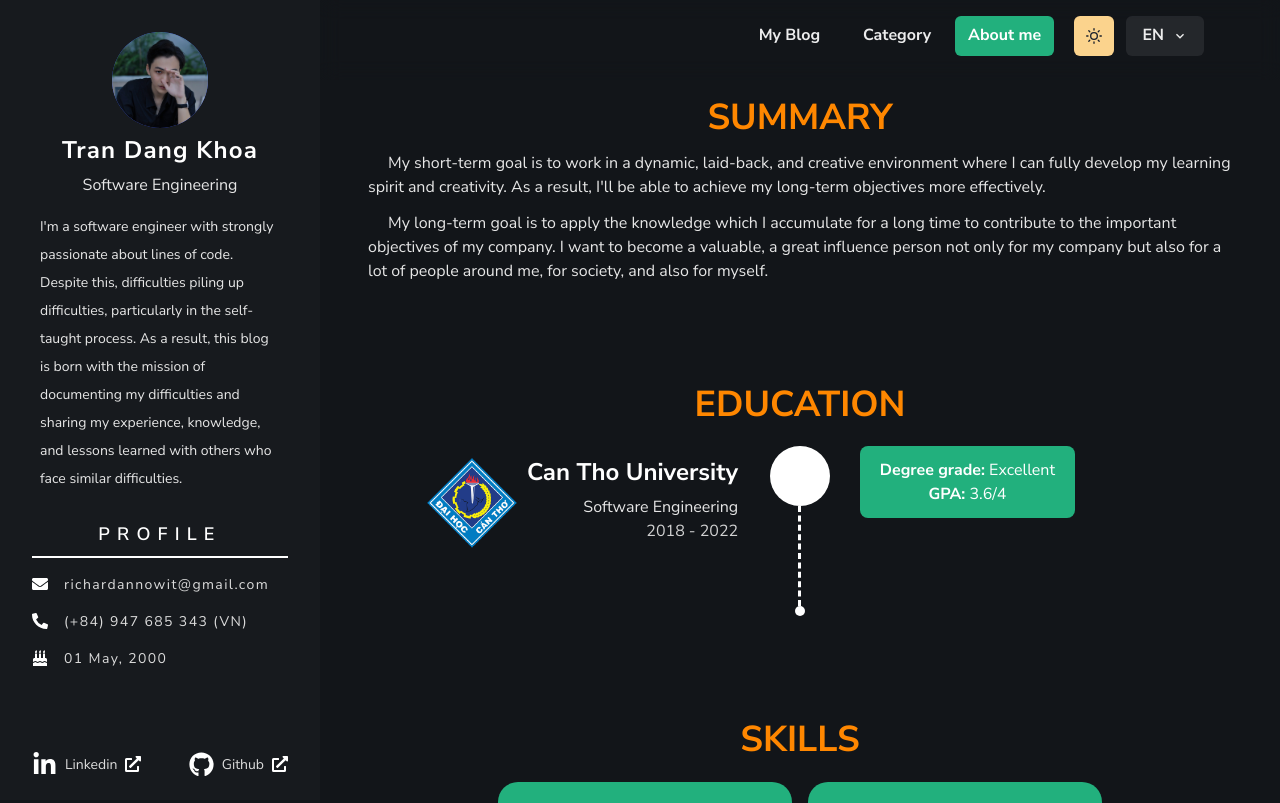
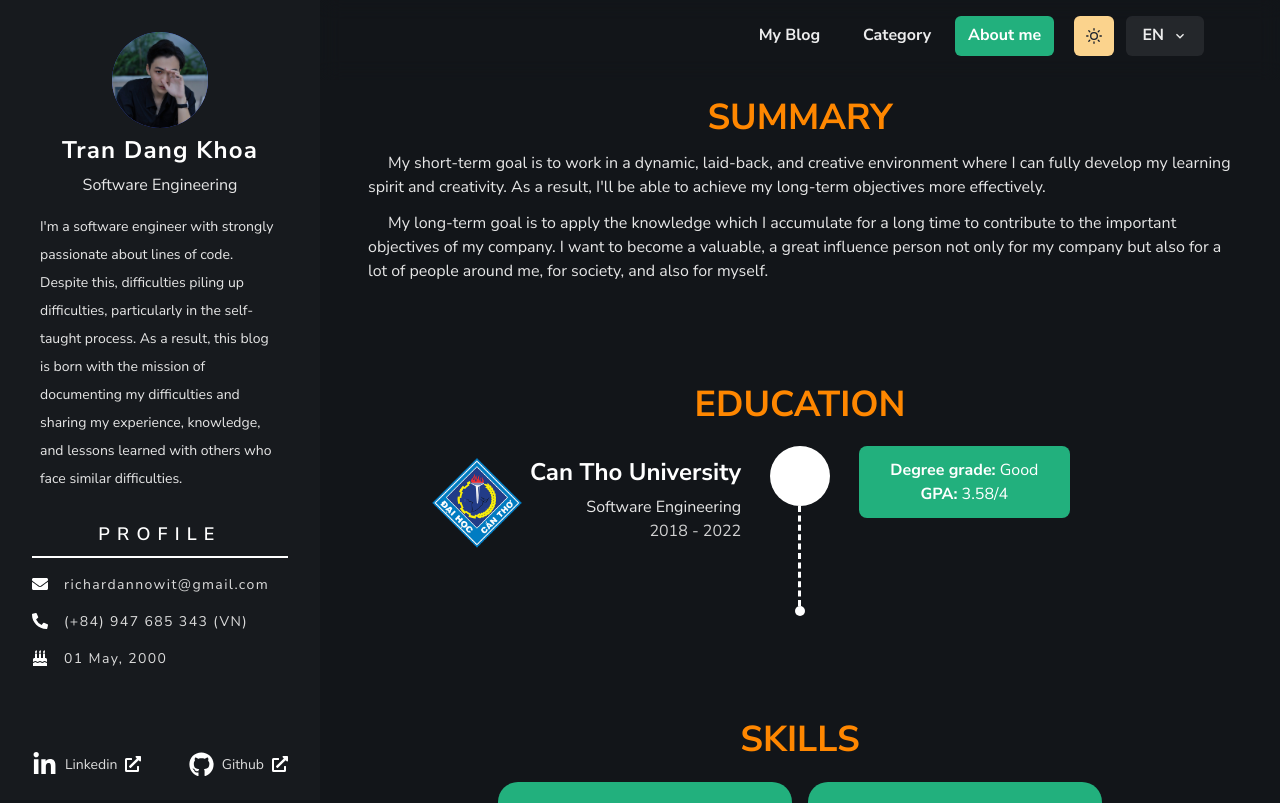
Before and after one commit to richardktran/Personal-Blog, a Next.js app: page /about in a window 1280 px wide. Shown: the top 803 px of the page. Built offline with nearby package versions, Linux system fonts and the light colour scheme; some icons are missing.

Commit message:
change degree grade

```diff
--- a/components/about/Education.js
+++ b/components/about/Education.js
@@ -76,8 +76,8 @@ export default function Education({ ...props }) {
 
                     <MotionGridItem colSpan={2} variants={rightItemEffect}>
                         <Flex direction="column" color={whiteTextColor} align="center" bgColor={cardColor} borderRadius={8} px={5} py={3}>
-                            <Text><span><strong>{trans.about.degree_grade}:</strong></span> {trans.about.excellent}</Text>
-                            <Text><span><strong>GPA:</strong></span> 3.6/4</Text>
+                            <Text><span><strong>{trans.about.degree_grade}:</strong></span> {trans.about.good}</Text>
+                            <Text><span><strong>GPA:</strong></span> 3.58/4</Text>
                         </Flex>
                     </MotionGridItem>
 
--- a/lang/en.js
+++ b/lang/en.js
@@ -29,6 +29,7 @@ export default {
         'education_title': "education",
         'university': "Can Tho University",
         'degree_grade': "Degree grade",
+        'good': "Good",
         'excellent': "Excellent",
         'degree': "Engineer Degree",
         'specialist': 'Software Engineering',
--- a/lang/vi.js
+++ b/lang/vi.js
@@ -29,6 +29,7 @@ export default {
         'education_title': "Học vấn",
         'university': "Trường Đại học Cần Thơ",
         'degree_grade': "Xếp loại",
+        'good': "Giỏi",
         'excellent': "Xuất sắc",
         'degree': "Bằng kỹ sư",
         'specialist': 'Kỹ thuật phần mềm',
```
